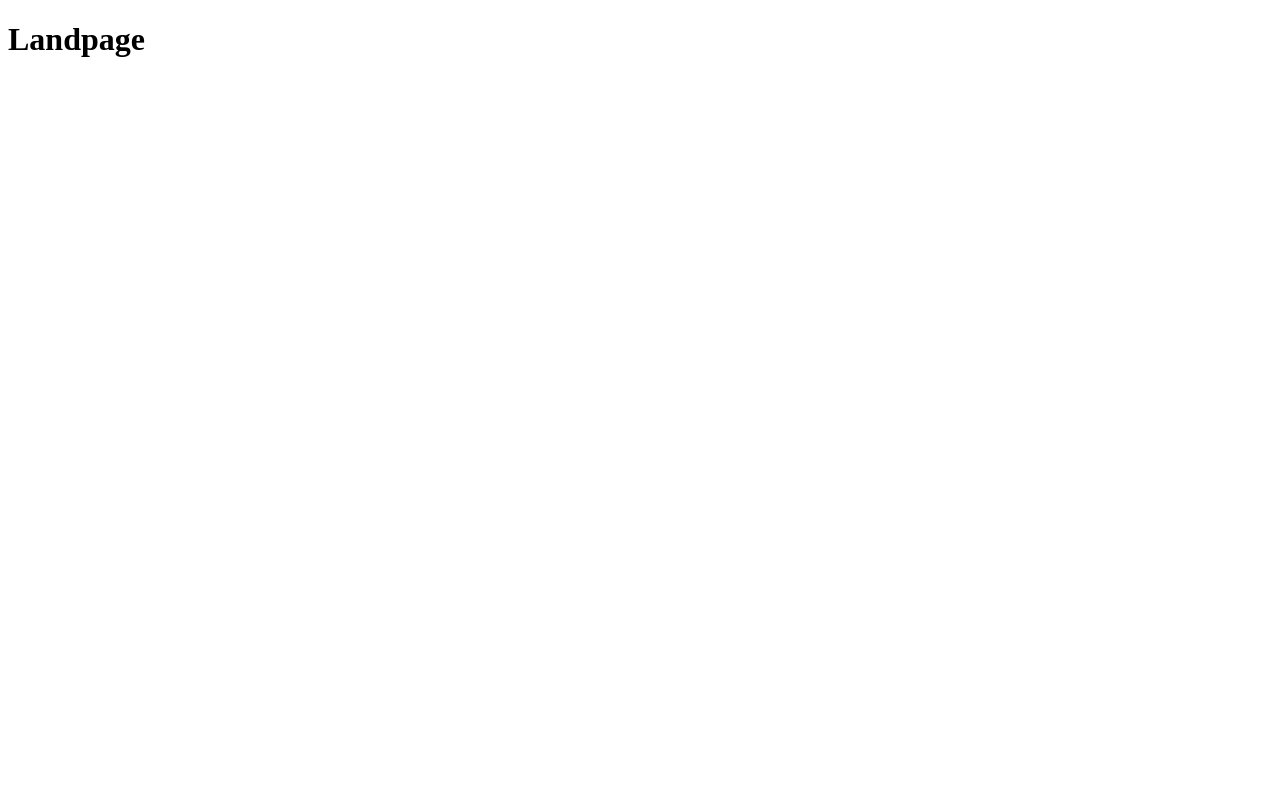
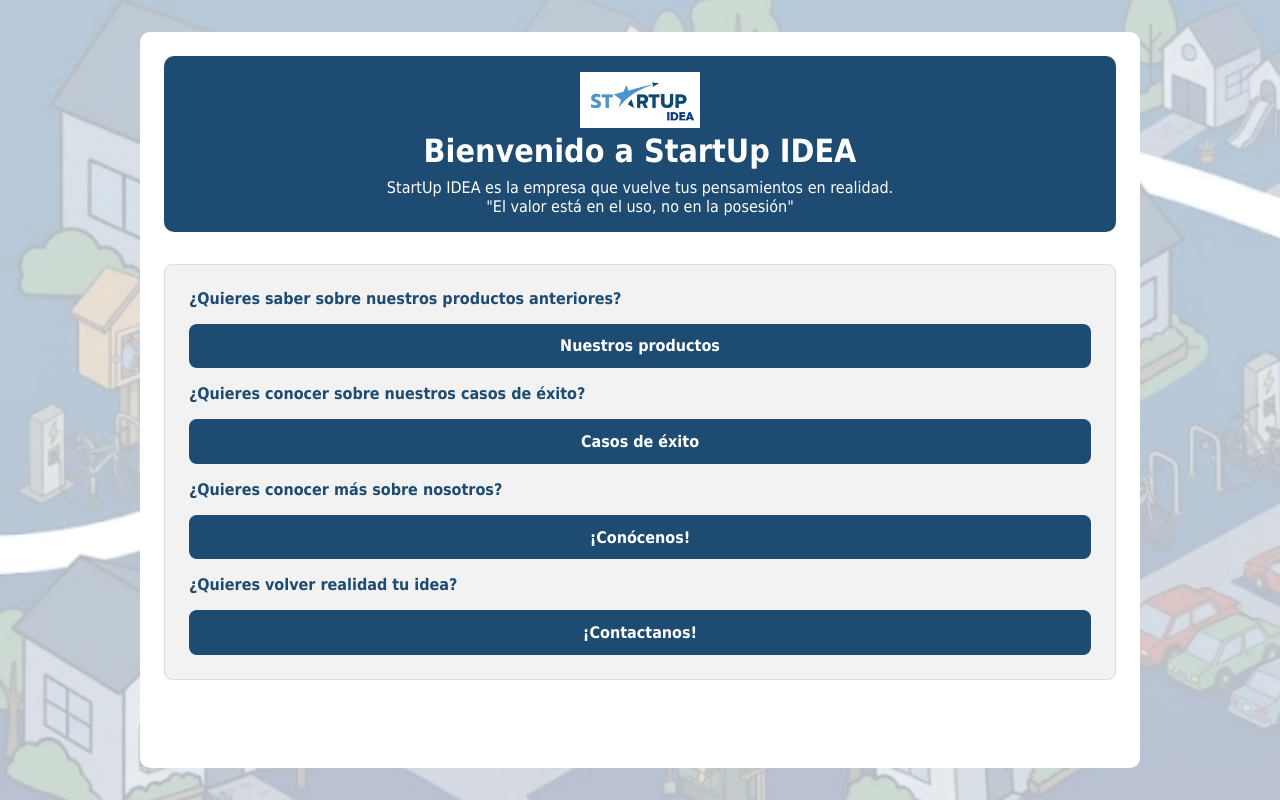
Before and after one commit to Amaro-hub34/2026-PW-YIPSHARE, a plain HTML site: page index.html in a window 1280 px wide. Drawn offline with Linux system fonts and the light colour scheme.

Commit message:
Se agrega css, carpetas zip, y se hace el index.html para la landpage

```diff
--- /dev/null
+++ b/CSS/style.css
@@ -0,0 +1,98 @@
+* {
+    box-sizing: border-box;
+    margin: 0;
+    padding: 0;
+}
+
+body.body1 {
+    min-height: 100vh;
+    background-image: url('../img/casas1.png');
+    background-size: cover;
+    background-position: center;
+    background-repeat: no-repeat;
+    background-attachment: fixed;
+    display: flex;
+    flex-direction: column;
+    font-family: 'Tahoma', sans-serif;
+    color: #000000;
+}
+
+main {
+    flex: 1;
+    max-width: 1000px;
+    width: 100%;
+    margin: 2rem auto;
+    padding: 1.5rem;
+    background-color: #FFFFFF   ;
+    border-radius: 10px;
+}
+
+.titulo-principal {
+    background-color: #1E4B71;
+    color: #FFFFFF;
+    border-radius: 10px;
+    padding: 1rem;
+    text-align: center;
+    margin-bottom: 2rem;
+}
+
+.titulo-principal h2 {
+    font-size: 2rem;
+    margin-bottom: 0.5rem;
+    display: flex;
+    align-items: center;
+    justify-content: center;
+    gap: 12px;
+}
+
+.logo-titulo {
+    width: 120px;
+    height: auto;
+    background-color: #FFFFFF;
+}
+
+.titulo-principal p {
+    font-size: 1rem;
+}
+
+.botones {
+    display: flex;
+    flex-direction: column;
+    gap: 1rem;
+    background-color: #F2F2F2;
+    border: 1px solid #DDDDDD;
+    border-radius: 0.5rem;
+    padding: 1.5rem;
+}
+
+.botones p {
+    font-weight: bold;
+    color: #1E4B71;
+}
+
+a.boton {
+    display: inline-block;
+    text-decoration: none;
+    color: #FFFFFF;
+    background-color: #1E4B71;
+    font-weight: bold;
+    padding: 0.8rem 1.2rem;
+    border-radius: 0.5rem;
+    text-align: center;
+}
+
+a.boton:hover {
+    background-color: #000000;
+}
+
+.campo {
+    display: flex;
+    flex-direction: column;
+    gap: 0.5rem;
+    margin-bottom: 1rem;
+}
+
+label {
+    font-weight: bold;
+    color: #1E4B71;
+}
--- a/index.html
+++ b/index.html
@@ -3,9 +3,31 @@
 <head>
     <meta charset="UTF-8">
     <meta name="viewport" content="width=device-width, initial-scale=1.0">
-    <title>Landpage</title>
+    <link rel="icon" type="image/png" href="./img/logo_StartUpIDEA.png">
+    <link rel="stylesheet" href="./CSS/style.css">
+    <title>StartUp IDEA</title>
 </head>
-<body>
-    <h1>Landpage</h1>
+<body class="body1">
+    <main>
+        <section class="titulo-principal">
+            <img src="./img/logo_StartUpIDEA.png" alt="Logo" class="logo-titulo">
+            <h2>Bienvenido a StartUp IDEA</h2>
+            <p>StartUp IDEA es la empresa que vuelve tus pensamientos en realidad.</p>
+            <p>"El valor está en el uso, no en la posesión"</p>
+        </section>
+        <div class ="botones">
+            <p>¿Quieres saber sobre nuestros productos anteriores?</p>
+            <a href="productos.html" class="boton">Nuestros productos</a>
+            <p>¿Quieres conocer sobre nuestros casos de éxito?</p>
+            <a href="casos.html" class="boton">Casos de éxito</a>
+            <p>¿Quieres conocer más sobre nosotros?</p>
+            <a href="nosotros.html" class="boton">¡Conócenos!</a>
+            <p>¿Quieres volver realidad tu idea?</p>
+            <a href="formulario.html" class="boton">¡Contactanos!</a>
+
+        </div>
+
+    </main>
+
 </body>
 </html>
```
Also changed, not shown: casos.html (added), formulario.html (added), img/casas1.png (added), img/logo_StartUpIDEA.png (added), nosotros.html (added), productos.html (added), 2 other files.
